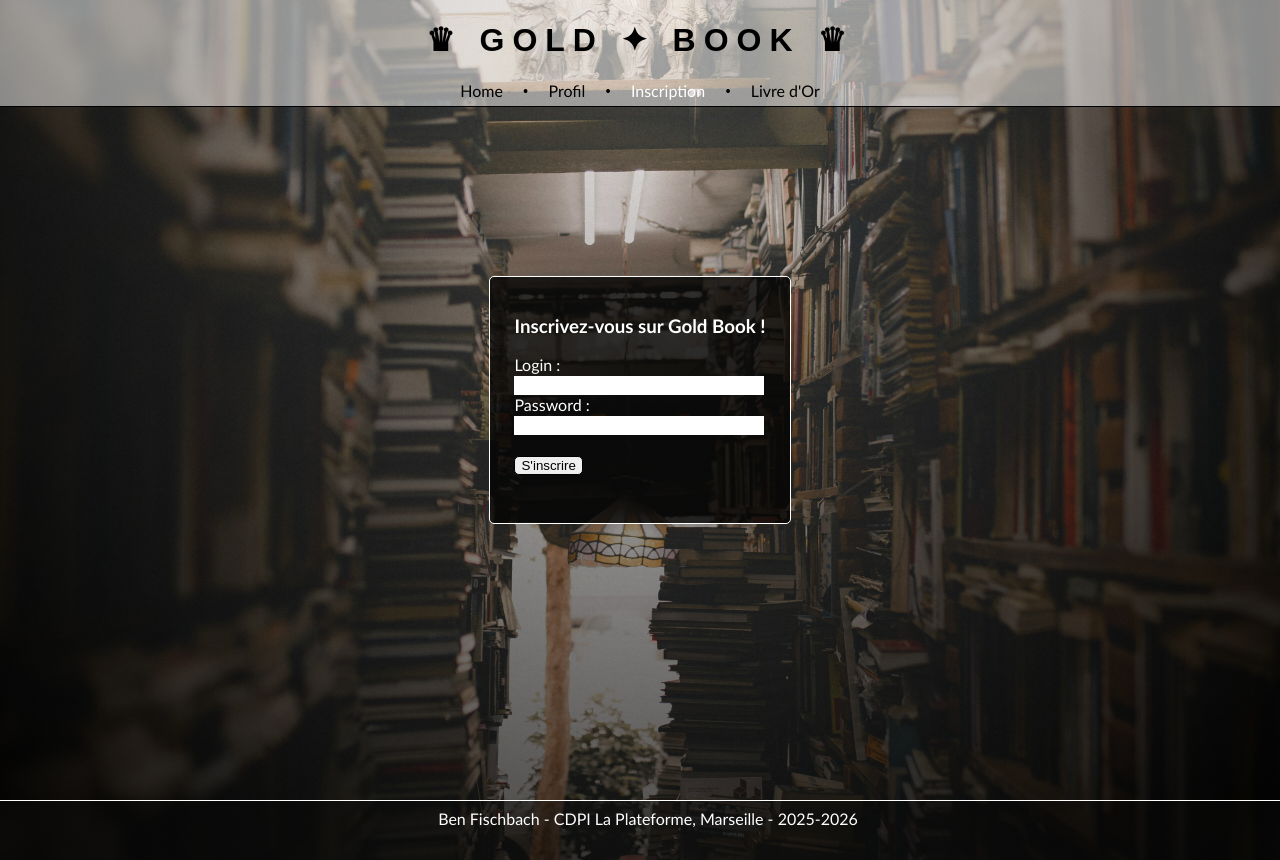
After one commit to benjamin-fischbach/livre-or, a PHP site: page /inscription.php in a window 1280 px wide. The commit adds this page. Run offline with PHP 8.4, Linux system fonts and the light colour scheme; some web fonts are replaced.

Commit message:
Inscription form adds users to database

```diff
--- a/assets/css/livreor.css
+++ b/assets/css/livreor.css
@@ -5,6 +5,13 @@
 html{
   min-height: 100vh;
   min-width: 100vw;
+}
+
+.oops {
+  color: red;
+}
+.cool {
+  color: green;
 }
 body{
     margin:0%;
@@ -120,3 +127,41 @@ footer:hover {
       background: rgba(255,255,255,0.5);
       border-top: solid 1px #000;
 }
+
+#inscript-main{
+  font-family: 'Gill Sans', 'Gill Sans MT', Calibri, 'Trebuchet MS', sans-serif;
+  color: #fff;
+  margin: auto;
+  height: 100vh;
+  display: flex;
+  flex-direction: column;
+  align-items: center;
+  text-align: justify;
+  text-justify: inter-word;
+  justify-content: center;
+  width: 30rem;
+
+  #inscript-card{
+    padding-left: 5% ;
+    padding-right: 5%;
+    padding-bottom: 10%;
+    border-radius: 5px;
+    background: rgba(0, 0, 0, 0.75);
+    border: solid 1px #fff;
+
+    input[type=text] {
+      border: solid 1px #fff;
+      width: 97%;
+    }
+
+    input[type=password] {
+      border: solid 1px #fff;
+      width: 97%;
+    }
+
+    input[type=submit] {
+      border: solid 1px #000;
+      border-radius: 5px;
+    }
+  }
+}
--- /dev/null
+++ b/inscription.php
@@ -0,0 +1,88 @@
+<?php
+// Connecte cette page à la base de donnée (ici "livreor" en local)
+$BDD = array();
+$BDD['host'] = "localhost";
+$BDD['user'] = "root";
+$BDD['pass'] = "";
+$BDD['db'] = "livreor";
+$mysqli = mysqli_connect($BDD['host'], $BDD['user'], $BDD['pass'], $BDD['db']);
+if(!$mysqli) {
+  echo "<p class=\"oops\">Connexion non établie.</p>";
+  exit;
+}
+?>
+
+<!DOCTYPE html>
+<html lang="en">
+<head>
+    <meta charset="UTF-8">
+    <meta name="viewport" content="width=device-width, initial-scale=1.0">
+    <link rel="stylesheet" href="./assets/css/livreor.css">
+    <title>Livre d'Or - Inscription</title>
+</head>
+<body>
+
+<header>
+
+<h1>♛ GOLD ✦ BOOK ♛</h1>
+  <nav>
+    <a href="index.php">Home</a>
+    •
+    <a href="profil.php">Profil</a>
+    •
+    <a class="active" href="inscription.php">Inscription</a>
+    •
+    <a href="livre-or.php">Livre d'Or</a>
+  </nav>
+  <!-- connexion.php-->
+  <!-- commentaire.php-->
+</header>
+
+<article id="inscript-main">
+<div id="inscript-card">
+    <br />
+  <h3>Inscrivez-vous sur Gold Book !</h3>
+    <form method="post" action="inscription.php">
+    <label for="pseudo">Login :</label><br/>
+    <input type="text" name="pseudo"><br/>
+    <label for="password">Password :</label><br/>
+    <input type="password" name="mdp"><br/><br/>
+    <input type="submit" value="S'inscrire">
+  </form>
+  <?php
+  $AfficherFormulaire=1;
+//traitement du formulaire:
+if(isset($_POST['pseudo'],$_POST['mdp'])){//l'utilisateur à cliqué sur "S'inscrire", on demande donc si les champs sont défini avec "isset"
+  if(empty($_POST['pseudo'])){//le champ pseudo est vide, on arrête l'exécution du script et on affiche un message d'erreur
+    echo "<p class=\"oops\">Veuillez choisir un login.</p>";
+  } elseif(!preg_match("#^[a-z0-9]+$#",$_POST['pseudo'])){//le champ pseudo est renseigné mais ne convient pas au format qu'on souhaite qu'il soit, soit: que des lettres minuscule + des chiffres (je préfère personnellement enregistrer le pseudo de mes membres en minuscule afin de ne pas avoir deux pseudo identique mais différents comme par exemple: Admin et admin)
+    echo "<p class=\"oops\">Le login est invalide (minuscules et chiffres uniquement).</p>";
+  } elseif(strlen($_POST['pseudo'])>255){//le pseudo est trop long, il dépasse 255 caractères
+    echo "<p class=\"oops\">Le login est trop long.</p>";
+  } elseif(empty($_POST['mdp'])){//le champ mot de passe est vide
+    echo "<p class=\"oops\">Veuillez choisir un mot de passe.</p>";
+  } elseif(mysqli_num_rows(mysqli_query($mysqli,"SELECT * FROM utilisateurs WHERE login='".$_POST['pseudo']."'"))==1){//on vérifie que ce pseudo n'est pas déjà utilisé par un autre membre
+    echo "<p class=\"oops\">Ce login est déjà utilisé.</p>";
+  } else {
+    //toutes les vérifications sont faites, on passe à l'enregistrement dans la base de données:
+    //Bien évidement il s'agit là d'un script simplifié au maximum, libre à vous de rajouter des conditions avant l'enregistrement comme la longueur minimum du mot de passe par exemple
+    if(!mysqli_query($mysqli,"INSERT INTO utilisateurs SET login='".$_POST['pseudo']."', password='".md5($_POST['mdp'])."'")){//on crypte le mot de passe avec la fonction propre à PHP: md5()
+      echo "<p class=\"oops\">Une erreur s'est produite: </p>".mysqli_error($mysqli);//je conseille de ne pas afficher les erreurs aux visiteurs mais de l'enregistrer dans un fichier log
+    } else {
+      echo "<p class=\"cool\">Vous êtes inscrit avec succès!</p>";
+      //on affiche plus le formulaire
+      $AfficherFormulaire=0;
+    }
+  }
+}
+?>
+</form>
+</div>
+</article>
+    <footer>
+        Ben Fischbach - CDPI La Plateforme, Marseille - 2025-2026
+    </footer>
+
+</body>
+
+</html>
```
Also changed, not shown: index.html (deleted, +0 -40 lines), index.php (added, +44 -0 lines).
